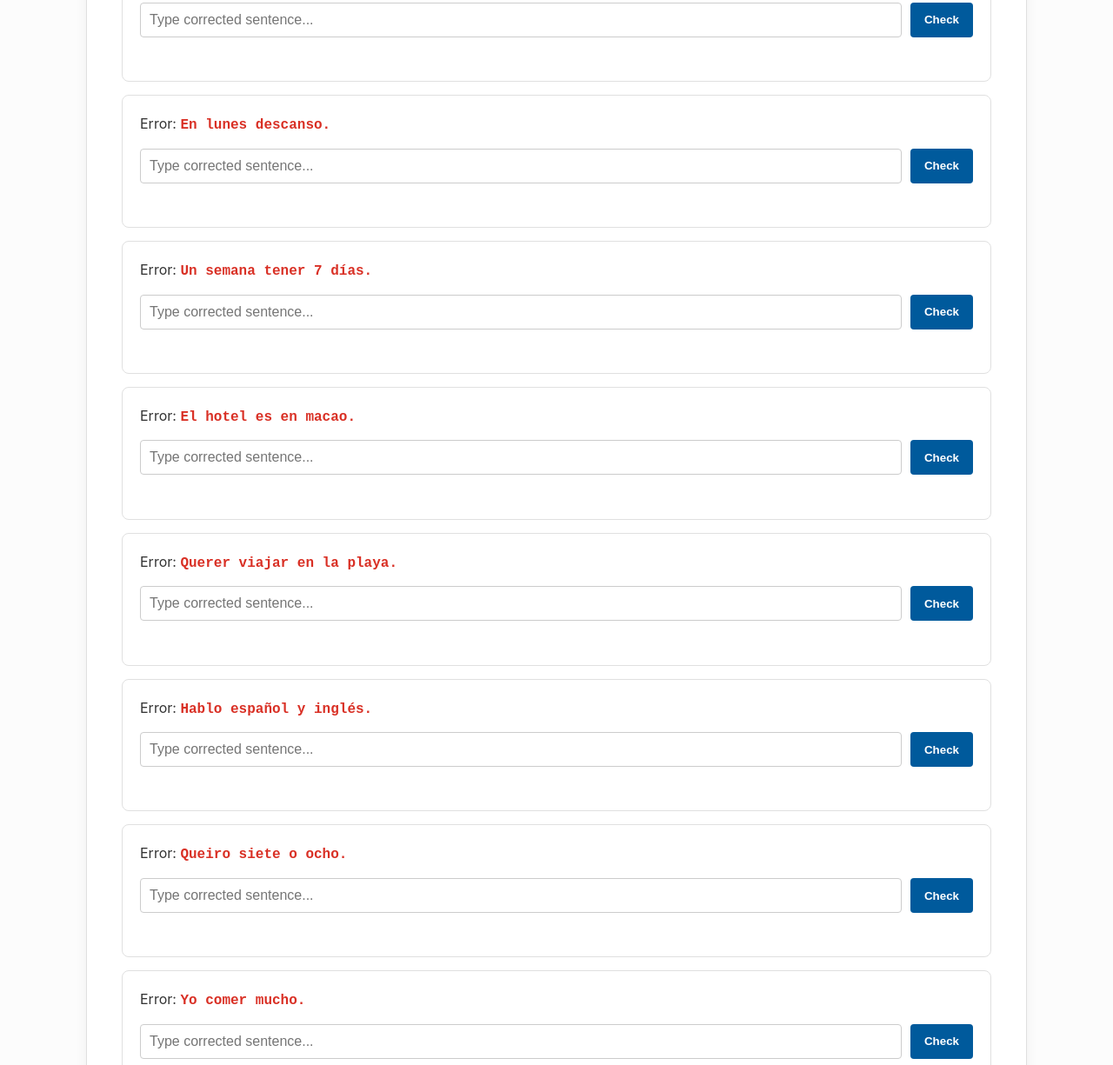
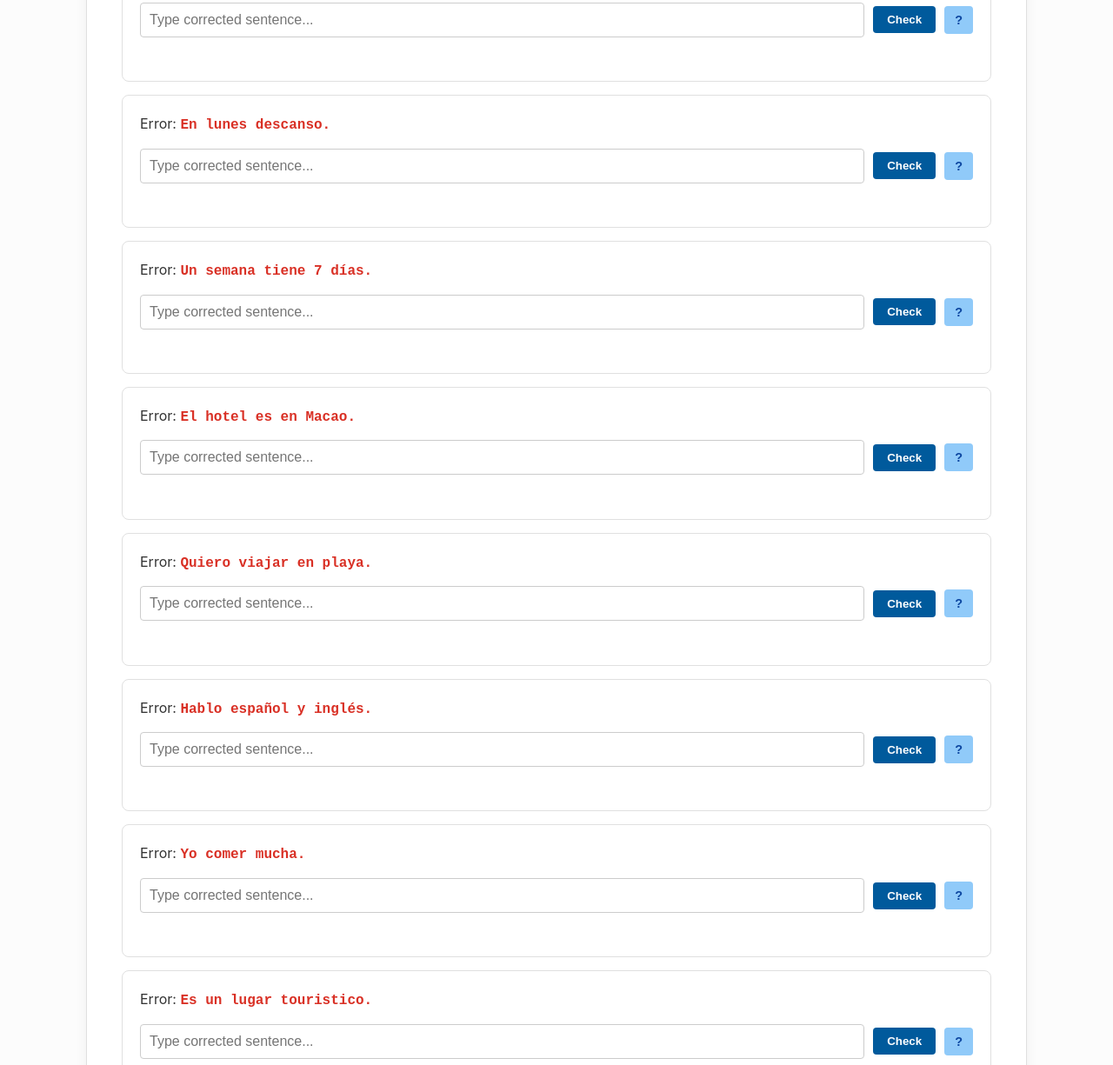
Before and after one commit to balpomorelitm/feedbacktarescri2025, a plain HTML site: page index.html in a window 1280 px wide. Shown: the part 5223-6448 px from the top of the page at 87% size. Drawn offline with Linux system fonts and the light colour scheme.

Commit message:
Modify title and enhance feedback with hints
Updated title and added hints for exercise sentences.

```diff
--- a/index.html
+++ b/index.html
@@ -3,7 +3,7 @@
 <head>
     <meta charset="UTF-8">
     <meta name="viewport" content="width=device-width, initial-scale=1.0">
-    <title>Writing Feedback & Practice (Session 7)</title>
+    <title>Writing Task Feedback & Practice (SPAN1001)</title>
     <style>
         :root {
             --primary: #005a9c;
@@ -159,7 +159,7 @@
             gap: 8px;
         }
         .context { font-weight: bold; color: #d93025; font-size: 1em; font-family: 'Courier New', monospace; }
-        .input-group { display: flex; gap: 10px; margin-top: 5px; }
+        .input-group { display: flex; gap: 10px; margin-top: 5px; align-items: center; }
         input[type="text"] {
             flex-grow: 1;
             padding: 10px;
@@ -179,6 +179,18 @@
             cursor: pointer;
             font-weight: bold;
         }
+        button.hint-btn {
+            background-color: #90caf9;
+            color: #0d47a1;
+            padding: 8px 12px;
+            border: none;
+            border-radius: 4px;
+            cursor: pointer;
+            font-weight: bold;
+            font-size: 0.9em;
+        }
+        button.hint-btn:hover { background-color: #64b5f6; }
+
         button.reset-btn {
             background-color: #666;
             margin-top: 20px;
@@ -188,7 +200,7 @@
         .feedback-msg { font-size: 0.9em; margin-top: 5px; font-weight: bold; min-height: 1.2em;}
         .feedback-msg.success { color: var(--success); }
         .feedback-msg.fail { color: var(--error); }
-        .feedback-msg.info { color: var(--warning); }
+        .feedback-msg.info { color: var(--primary); font-style: italic; font-weight: normal; }
 
         /* Modal */
         .mini-modal {
@@ -351,7 +363,7 @@ Para la ropa, llevo pantalones <span class="err-word" data-answer="largos">largo
 
         <!-- EXERCISE 2 -->
         <h3>Exercise 2: General Error Correction</h3>
-        <p>The following 30 sentences contain mixed errors. <strong>Type the FULL corrected sentence</strong>.</p>
+        <p>The following 30 sentences contain mixed errors. <strong>Type the FULL corrected sentence</strong>. Use the Hint (?) if needed.</p>
 
         <div id="exercise2-container" class="sentence-grid"></div>
 
@@ -454,12 +466,13 @@ Para la ropa, llevo pantalones <span class="err-word" data-answer="largos">largo
                     inputBox.classList.add('incorrect');
                 }
             } else {
+                // POSITIVE FEEDBACK LOGIC
                 if (userVal.toLowerCase() !== currentSpan.textContent.toLowerCase()) {
                     msgBox.textContent = "Wait! This word was already correct.";
                     msgBox.className = "feedback-msg info";
                     inputBox.classList.add('incorrect');
                 } else {
-                    msgBox.textContent = "This word is correct.";
+                    msgBox.textContent = "¡Muy bien! This word is correct.";
                     msgBox.className = "feedback-msg success";
                 }
             }
@@ -481,33 +494,32 @@ Para la ropa, llevo pantalones <span class="err-word" data-answer="largos">largo
            LOGIC FOR EXERCISE 2 (30 Errors)
            =========================== */
         const sentenceData = [
-            { wrong: "Soy bien hoy.", correct: "Estoy bien hoy" },
-            { wrong: "Vamos en Japón.", correct: "Vamos a Japón" },
-            { wrong: "Tengo muchos dineros.", correct: "Tengo mucho dinero" },
-            { wrong: "Quiero compro ropa.", correct: "Quiero comprar ropa" },
-            { wrong: "Voy con tu.", correct: "Voy contigo" },
-            { wrong: "Necessito mi passaporte.", correct: "Necesito mi pasaporte" },
-            { wrong: "La gente son simpáticas.", correct: "La gente es simpática" },
-            { wrong: "Llevo las ropas.", correct: "Llevo la ropa" },
-            { wrong: "En lunes descanso.", correct: "El lunes descanso" },
-            { wrong: "Un semana tener 7 días.", correct: "Una semana tiene 7 días" },
-            { wrong: "El hotel es en macao.", correct: "El hotel está en Macao" },
-            { wrong: "Querer viajar en la playa.", correct: "Quiero viajar a la playa" },
-            { wrong: "Hablo español y inglés.", correct: "Hablo español e inglés" },
-            { wrong: "Queiro siete o ocho.", correct: "Quiero siete u ocho" },
-            { wrong: "Yo comer mucho.", correct: "Yo como mucho" },
-            { wrong: "Es un lugar touristico.", correct: "Es un lugar turístico" },
-            { wrong: "Es muy differente.", correct: "Es muy diferente" },
-            { wrong: "Un pantalones largo.", correct: "Unos pantalones largos" },
-            { wrong: "Quiero tener desayuno.", correct: "Quiero desayunar" },
-            { wrong: "Gusto macao.", correct: "Me gusta Macao" },
-            { wrong: "Yo hacer photos.", correct: "Yo hago fotos" },
-            { wrong: "Tengo que llevo dinero.", correct: "Tengo que llevar dinero" },
-            { wrong: "Me gusta beach.", correct: "Me gusta la playa" },
-            { wrong: "En fin de semana estudio.", correct: "El fin de semana estudio" },
-            { wrong: "Tengo camisa blanca y negro.", correct: "Tengo una camisa blanca y negra" },
-            { wrong: "Mi zapatos es caros.", correct: "Mis zapatos son caros" },
-            { wrong: "Mi passporte roja.", correct: "Mi pasaporte es rojo" }
+            { wrong: "Soy bien hoy.", correct: "Estoy bien hoy", hint: "Is this a permanent characteristic or a temporary state?" },
+            { wrong: "Vamos en Japón.", correct: "Vamos a Japón", hint: "Which preposition do we use for movement/destination?" },
+            { wrong: "Tengo muchos dineros.", correct: "Tengo mucho dinero", hint: "Is 'money' countable or uncountable in Spanish?" },
+            { wrong: "Quiero compro ropa.", correct: "Quiero comprar ropa", hint: "Two conjugated verbs cannot go together. Use the infinitive." },
+            { wrong: "Voy con tu.", correct: "Voy contigo", hint: "Pronouns change after 'con'. Remember 'migo', 'tigo'..." },
+            { wrong: "Necessito mi pasaporte.", correct: "Necesito mi pasaporte", hint: "Check the spelling. Remember the CaRoLiNa rule." },
+            { wrong: "La gente son simpáticas.", correct: "La gente es simpática", hint: "Is 'Gente' singular or plural grammatically?" },
+            { wrong: "Llevo las ropas.", correct: "Llevo la ropa", hint: "'Clothes' is usually a singular collective noun in Spanish." },
+            { wrong: "En lunes descanso.", correct: "El lunes descanso", hint: "We don't use 'En' for days of the week. Use the article." },
+            { wrong: "Un semana tiene 7 días.", correct: "Una semana tiene 7 días", hint: "Check the gender agreement for 'Semana'." },
+            { wrong: "El hotel es en Macao.", correct: "El hotel está en Macao", hint: "For location, do we use Ser or Estar?" },
+            { wrong: "Quiero viajar en playa.", correct: "Quiero viajar a la playa", hint: "Movement to a place requires the preposition 'a'. Also, something is missing..." },
+            { wrong: "Hablo español y inglés.", correct: "Hablo español e inglés", hint: "Watch out for the phonetic clash 'y' + 'i'." },
+            { wrong: "Yo comer mucha.", correct: "Yo como mucho", hint: "Don't use the infinitive like a robot! Conjugate the verb." },
+            { wrong: "Es un lugar touristico.", correct: "Es un lugar turístico", hint: "Spelling error. Don't invent words from English." },
+            { wrong: "Es muy differente.", correct: "Es muy diferente", hint: "CaRoLiNa rule: No double 'f'." },
+            { wrong: "Un pantalones largo.", correct: "Unos pantalones largos", hint: "Adjectives must match the noun in number (plural)." },
+            { wrong: "Quiero tener desayuno.", correct: "Quiero desayunar", hint: "We don't 'possess' breakfast. We 'take' it or use 'desayunar'." },
+            { wrong: "Gusta macao.", correct: "Me gusta Macao", hint: "Proper nouns (cities) need capitalization. Also, the verb gustar is different..." },
+            { wrong: "Yo hacer fotos.", correct: "Yo hago fotos", hint: "Conjugate the verb 'Hacer' for 'Yo'." },
+            { wrong: "Tener que llevo dinero.", correct: "Tengo que llevar dinero", hint: "After 'Tener que', the second verb must be..." },
+            { wrong: "Me gustan la beach.", correct: "Me gusta la playa", hint: "Don't use Spanglish. What is the word for 'beach'?" },
+            { wrong: "En fin de semana estudio.", correct: "El fin de semana estudio", hint: "Use the article 'El', not the preposition 'En'." },
+            { wrong: "Tengo un camisa blanca y negro.", correct: "Tengo una camisa blanca y negra", hint: "Adjectives must match the noun 'Camisa' (Feminine)." },
+            { wrong: "Mi zapatos es caros.", correct: "Mis zapatos son caros", hint: "Verb 'Ser' must match the plural subject 'Zapatos'." },
+            { wrong: "La passporte ser rojo.", correct: "El pasaporte es rojo", hint: "CaRoLiNa rule: No double 's'. Also, pasaporte is masculine" }
         ];
 
         function renderExercise2() {
@@ -522,6 +534,7 @@ Para la ropa, llevo pantalones <span class="err-word" data-answer="largos">largo
                     <div class="input-group">
                         <input type="text" id="in-${index}" placeholder="Type corrected sentence..." autocomplete="off">
                         <button class="check-btn" onclick="checkSentence(${index})">Check</button>
+                        <button class="hint-btn" onclick="showHint(${index})">?</button>
                     </div>
                     <div class="feedback-msg" id="msg-${index}"></div>
                 `;
@@ -543,8 +556,14 @@ Para la ropa, llevo pantalones <span class="err-word" data-answer="largos">largo
             } else {
                 input.className = 'incorrect';
                 msg.className = 'feedback-msg fail';
-                msg.textContent = `Correction: ${sentenceData[index].correct}`;
+                msg.textContent = `Incorrect. Try again!`;
             }
+        }
+
+        function showHint(index) {
+            const msg = document.getElementById(`msg-${index}`);
+            msg.textContent = `Hint: ${sentenceData[index].hint}`;
+            msg.className = 'feedback-msg info';
         }
     </script>
 </body>
```
